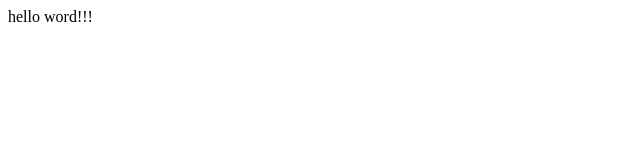
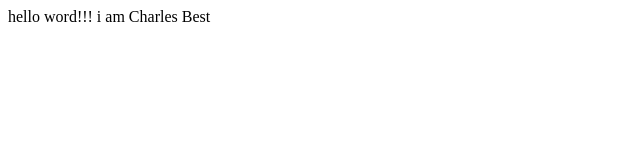
Before and after one commit to vima-lee/practical, a plain HTML site: page index.html in a window 1280 px wide. Shown: the whole page, without its empty margins (0-640 px from the left). Drawn offline with Linux system fonts and the light colour scheme.

Commit message:
added name

```diff
--- a/index.html
+++ b/index.html
@@ -7,5 +7,6 @@
 </head>
 <body>
     hello word!!!
+    i am Charles Best
 </body>
 </html>
```
